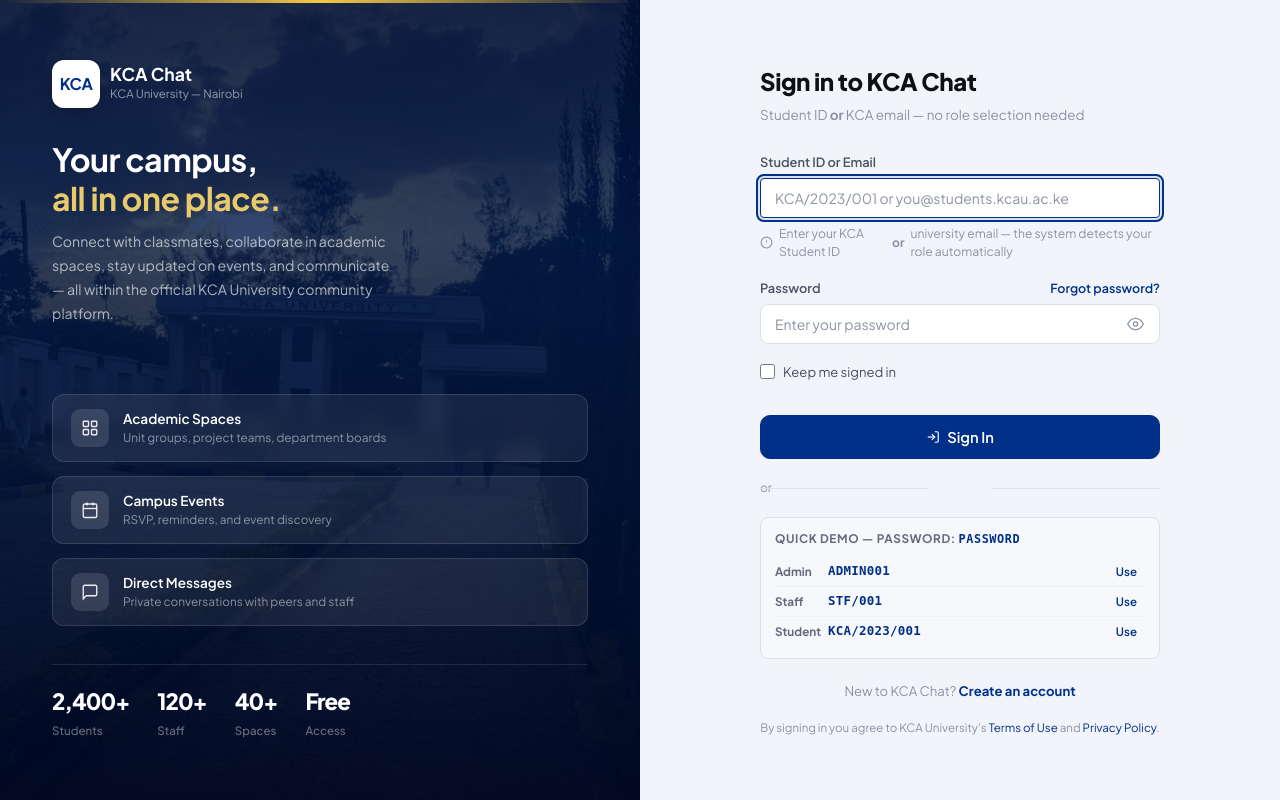
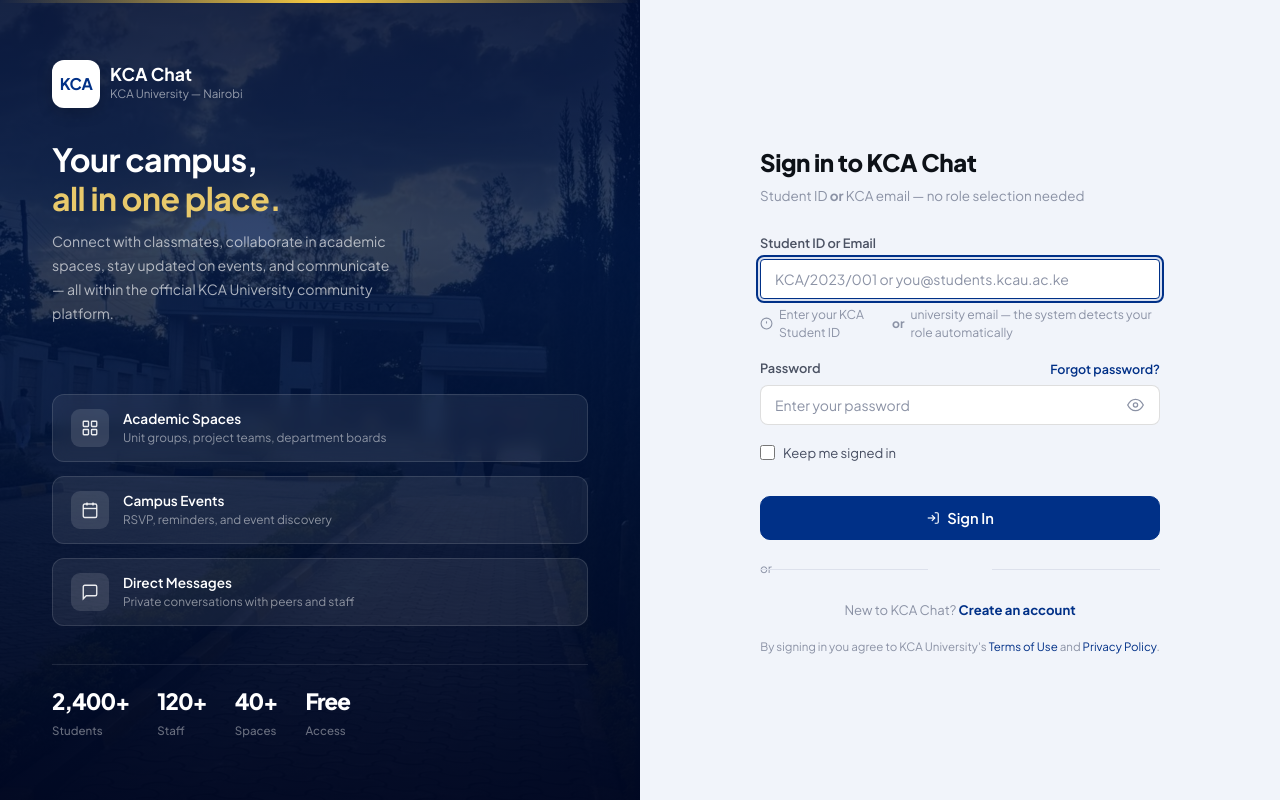
Before and after one commit to leemwenda/campus-chart-, a PHP site: page / in a window 1280 px wide. Run offline with PHP 8.4, Linux system fonts and the light colour scheme.

Commit message:
Update changes

```diff
--- a/admin/analytics.php
+++ b/admin/analytics.php
@@ -72,7 +72,7 @@ $roleBreakdown = DB::rows("SELECT role, COUNT(*) as cnt FROM users WHERE is_acti
 </div>
 
 <div style="display:grid;grid-template-columns:2fr 1fr;gap:16px;margin-bottom:16px">
-  <!-- Bar chart: daily posts last 14 days -->
+
   <div class="card chart-card">
     <div class="card-header"><h3>Daily Posts — Last 14 Days</h3></div>
     <div class="chart-wrap">
--- a/admin/index.php
+++ b/admin/index.php
@@ -811,7 +811,7 @@ function previewBanner(input) {
     </div>
   </div>
 
-  <!-- ACTIVE BANNERS LIST -->
+
   <div>
     <div class="card">
       <div class="card-header">
--- a/config/auth.php
+++ b/config/auth.php
@@ -1,7 +1,5 @@
 <?php
-// ============================================================
-// KCA CHART - Auth & Session Helpers
-// ============================================================
+
 require_once __DIR__ . '/db.php';
 
 function startSession(): void {
--- a/config/db.php
+++ b/config/db.php
@@ -1,13 +1,13 @@
 <?php
 ob_start(); // Prevent "headers already sent" errors
-// ============================================================
+// kcachart_v4 - A KCA University campus community platform
 // KCA CHART - Database Configuration
 // Edit DB_PASS to match your XAMPP MySQL password (usually empty)
-// ============================================================
+//
 
 define('DB_HOST', 'localhost');
 define('DB_USER', 'root');
-define('DB_PASS', '');           // Change if you set a MySQL password
+define('DB_PASS', '');
 define('DB_NAME', 'kcachart');
 define('DB_PORT', 3306);
 
--- a/index.php
+++ b/index.php
@@ -328,25 +328,7 @@ $roles = [
 
       <div class="divider-text">or</div>
 
-      <!-- Demo accounts -->
-      <div class="demo-accounts">
-        <p>Quick Demo — Password: <code style="color:var(--kca-navy)">password</code></p>
-        <div class="demo-row">
-          <span class="label">Admin</span>
-          <span class="val">ADMIN001</span>
-          <button class="demo-fill" onclick="fillDemo('ADMIN001')">Use</button>
-        </div>
-        <div class="demo-row">
-          <span class="label">Staff</span>
-          <span class="val">STF/001</span>
-          <button class="demo-fill" onclick="fillDemo('STF/001')">Use</button>
-        </div>
-        <div class="demo-row">
-          <span class="label">Student</span>
-          <span class="val">KCA/2023/001</span>
-          <button class="demo-fill" onclick="fillDemo('KCA/2023/001')">Use</button>
-        </div>
-      </div>
+
 
       <div class="form-link" style="margin-top:22px">
         New to KCA Chat? <a href="pages/register.php">Create an account</a>
```
Also changed, not shown: config/database.sql (+16 -57 lines), includes/header.php (+7 -13 lines), assets/uploads/avatar_5_1772686519.jpg (added), assets/uploads/banner_ad_1772688274_800.jpg (added), assets/uploads/banner_ad_1772688341_307.jpg (added), assets/uploads/space_banner_1772686792_393.jpg (added).
